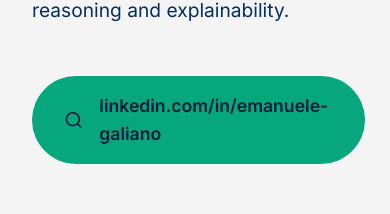
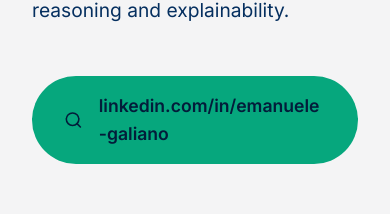
Before and after one commit to emanuelegaliano/portfolio, a React (Vite) app: page / in a window 390 px wide. Shown: the part 1407-1621 px from the top of the page. Built offline with nearby package versions, Linux system fonts and the light colour scheme; a web font is replaced by a local one.

Commit message:
Fix horizontal overflow caused by linkedin button

```diff
--- a/src/App.css
+++ b/src/App.css
@@ -788,6 +788,11 @@
   .about-title {
     font-size: 2.5rem;
   }
+  .btn-pill-large {
+    max-width: 100%;
+    word-break: break-all;
+    white-space: normal;
+  }
   .split-left, .split-right {
     padding: 2rem 1.5rem;
   }
```
